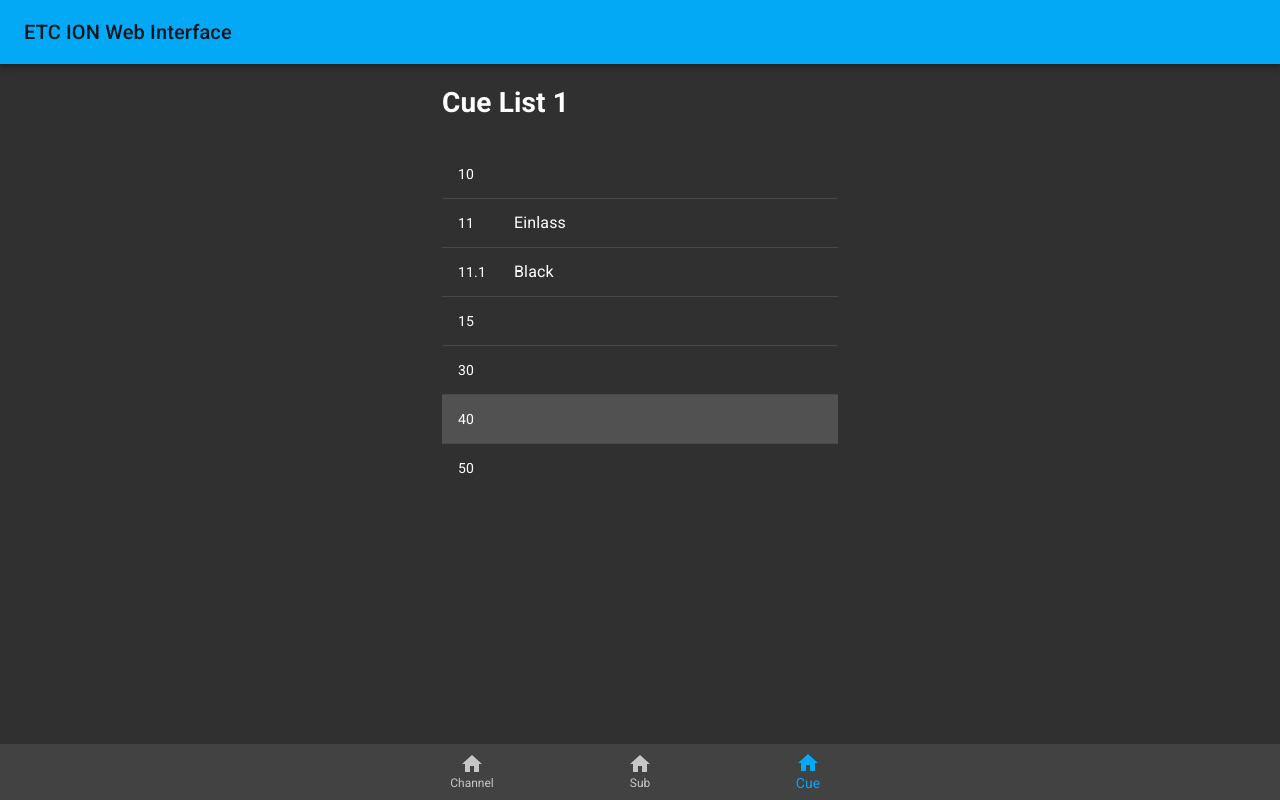
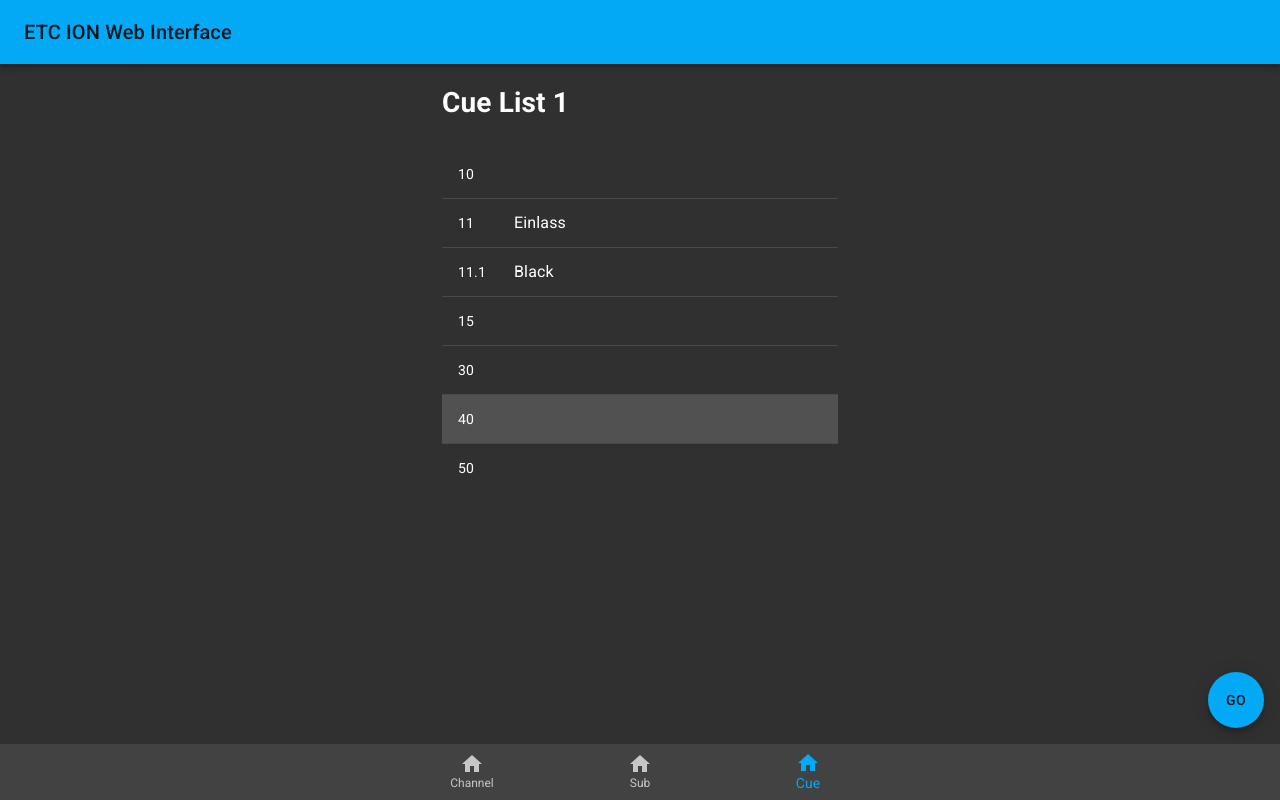
Before and after one commit to silvanmelchior/IONInterface, a React (Create React App) app in the folder frontend/: page / in a window 1280 px wide. Both pictures are taken after a click on the button "Cue". Built offline with nearby package versions, Linux system fonts and the light colour scheme; no server answers.

Commit message:
cue go button

```diff
--- a/frontend/src/Cue.js
+++ b/frontend/src/Cue.js
@@ -1,7 +1,18 @@
 import React from 'react';
-import { Divider, List, ListItem, ListItemIcon, ListItemText } from '@material-ui/core';
+import { Divider, List, Fab, ListItem, ListItemIcon, ListItemText } from '@material-ui/core';
+import { makeStyles } from '@material-ui/core/styles';
+
+const useStyles = makeStyles(theme => ({
+  fab: {
+    position: 'fixed',
+    bottom: 56 + theme.spacing(2),
+    right: theme.spacing(2),
+  },
+}));
 
 export default function Cue() {
+  const classes = useStyles();
+
   return (
     <>
       <h1>Cue List 1</h1>
@@ -40,6 +51,10 @@ export default function Cue() {
           <ListItemIcon>50</ListItemIcon>
           <ListItemText primary="&nbsp;" />
         </ListItem>
+
+        <Fab color="primary" className={classes.fab}>
+          GO
+        </Fab>
       </List>
     </>
   );
```
